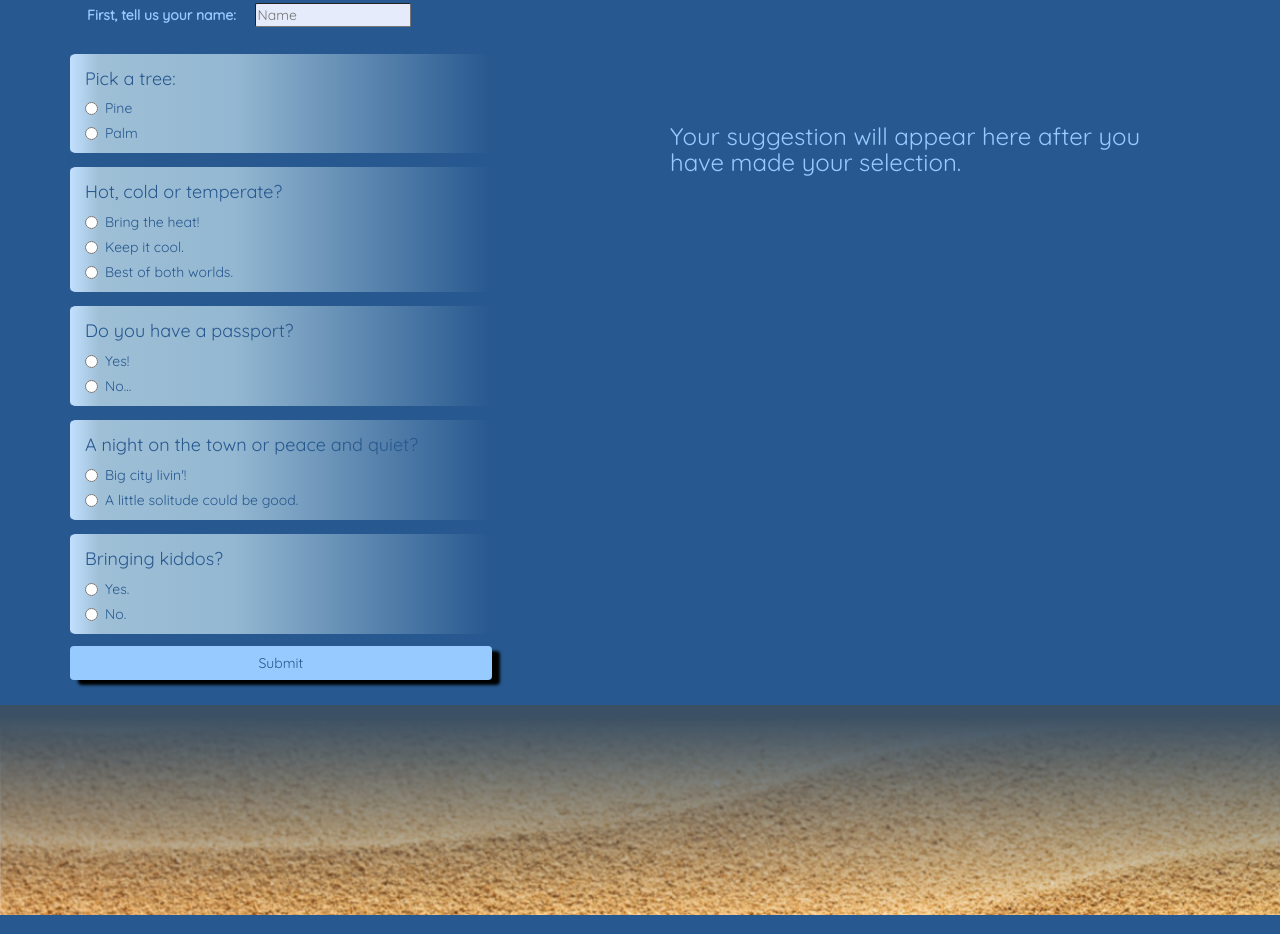
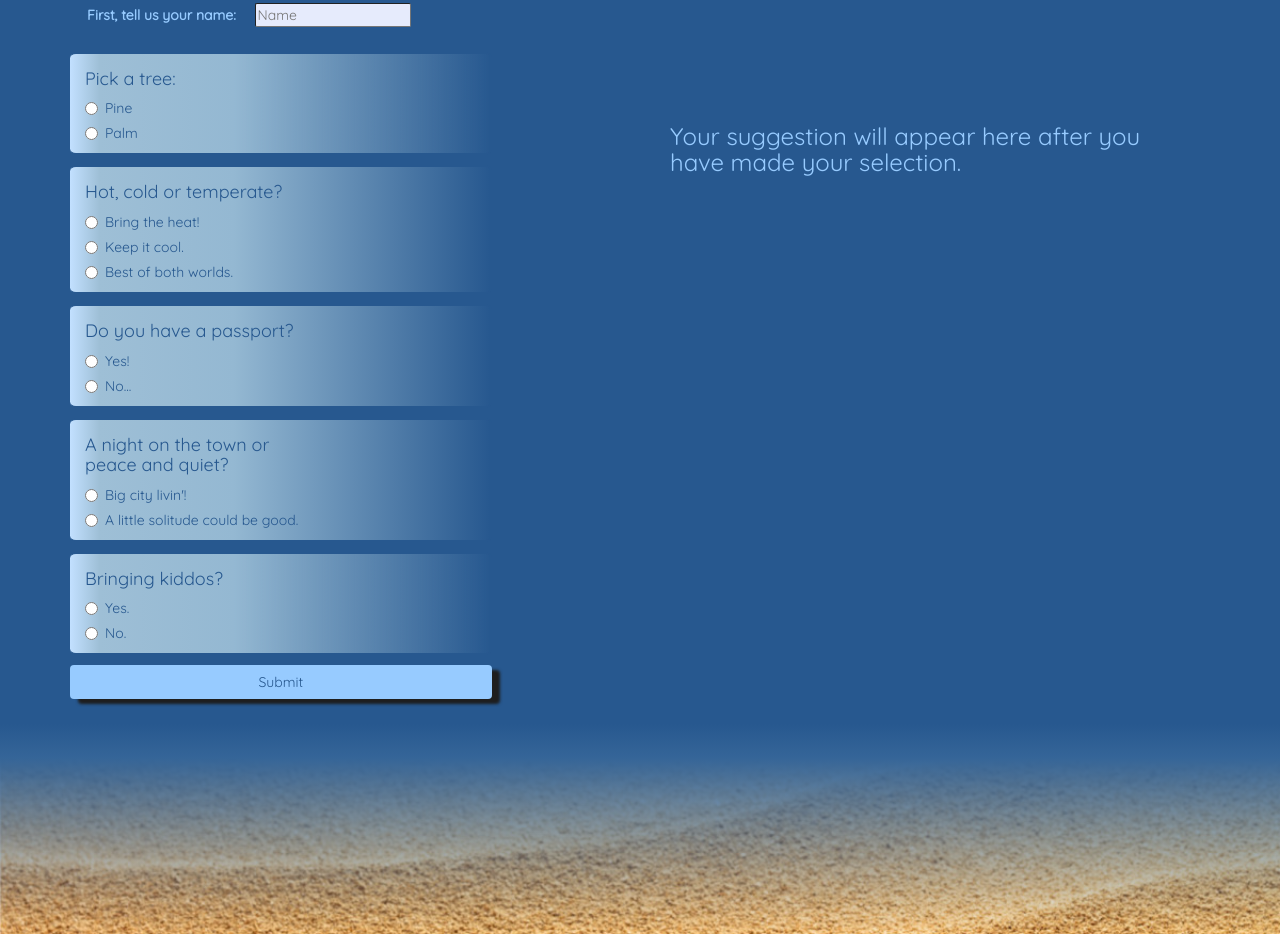
Before and after one commit to NickArrasate/VacationSurvey, a plain HTML site: page index.html in a window 1280 px wide. Shown: the part 118-1052 px from the top of the page. Drawn offline with Linux system fonts and the light colour scheme.

Commit message:
add proper style to footer and button.

```diff
--- a/css/styles.css
+++ b/css/styles.css
@@ -31,6 +31,9 @@ body {
 }
 h1 {
   font-size: 40pt;
+}
+#cities h4{
+  max-width: 200px;
 }
 .head {
   color: #27588F;
@@ -96,7 +99,7 @@ h1 {
   font-family: 'Quicksand', sans-serif;
   background-color: #97CBFF;
   width: 100%;
-  box-shadow: 8px 5px 3px black;
+  box-shadow: 8px 5px 3px rgb(30,30,30);
 }
 #display {
   max-height: 390px;
@@ -131,7 +134,14 @@ h1 {
   margin-right: 25px;
 }
 #foot {
-  background: linear-gradient(to bottom, rgba(59, 80, 100, 1) 5%, rgba(59, 80, 100, 0)), url('../img/sand.jpg') no-repeat;
+  background: background: rgba(194,224,255,1);
+  background: -moz-linear-gradient(top, rgba(194,224,255,1) 0%, rgba(39,88,143,1) 0%, rgba(53,101,152,1) 16%, rgba(129,172,202,0) 100%), url('../img/sand.jpg') no-repeat;;
+  background: -webkit-gradient(left top, left bottom, color-stop(0%, rgba(194,224,255,1)), color-stop(0%, rgba(39,88,143,1)), color-stop(16%, rgba(53,101,152,1)), color-stop(100%, rgba(129,172,202,0)));
+  background: -webkit-linear-gradient(top, rgba(194,224,255,1) 0%, rgba(39,88,143,1) 0%, rgba(53,101,152,1) 16%, rgba(129,172,202,0) 100%), url('../img/sand.jpg') no-repeat;;
+  background: -o-linear-gradient(top, rgba(194,224,255,1) 0%, rgba(39,88,143,1) 0%, rgba(53,101,152,1) 16%, rgba(129,172,202,0) 100%), url('../img/sand.jpg') no-repeat;;
+  background: -ms-linear-gradient(top, rgba(194,224,255,1) 0%, rgba(39,88,143,1) 0%, rgba(53,101,152,1) 16%, rgba(129,172,202,0) 100%), url('../img/sand.jpg') no-repeat;;
+  background: linear-gradient(to bottom, rgba(194,224,255,1) 0%, rgba(39,88,143,1) 0%, rgba(53,101,152,1) 16%, rgba(129,172,202,0) 100%), url('../img/sand.jpg') no-repeat;
+  filter: progid:DXImageTransform.Microsoft.gradient( startColorstr='#c2e0ff', endColorstr='#81acca', GradientType=0 ), url('../img/sand.jpg') no-repeat;
   background-size: cover;
   background-position: center;
   width: 100%;
```
